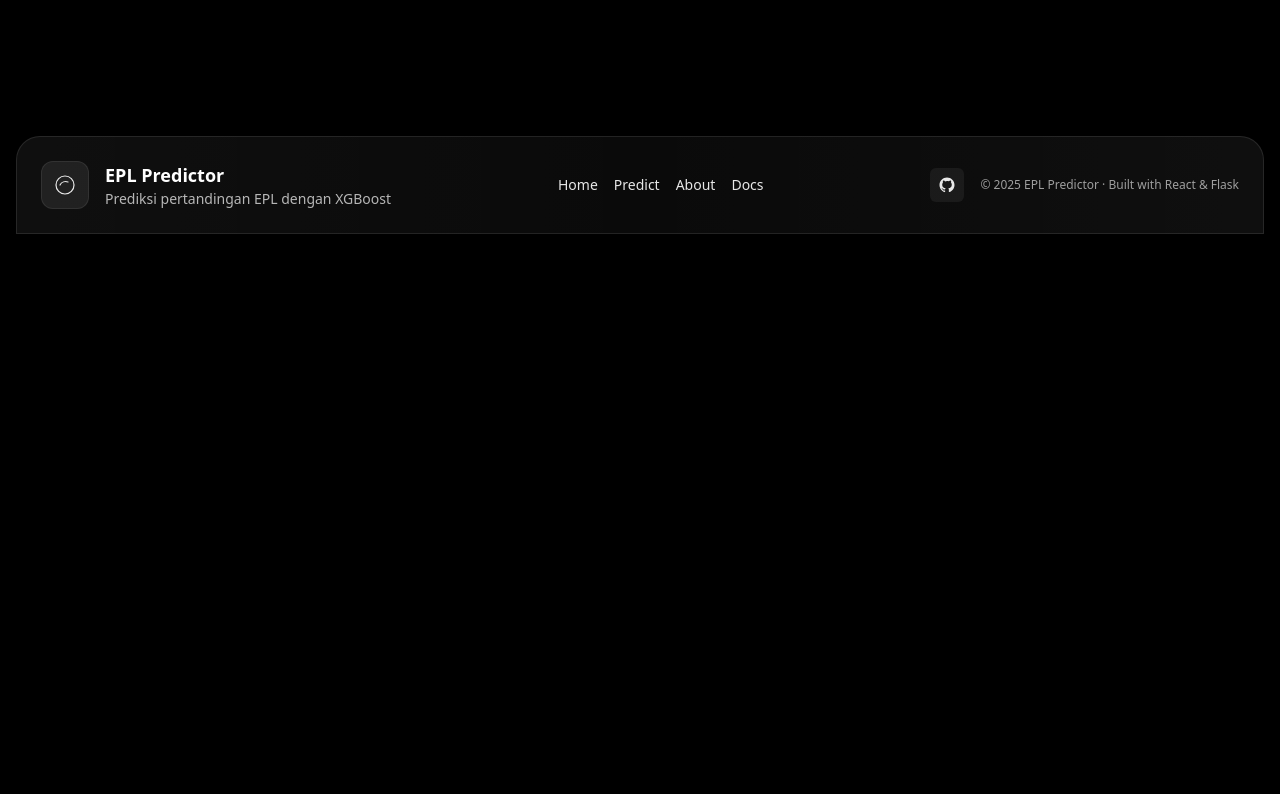
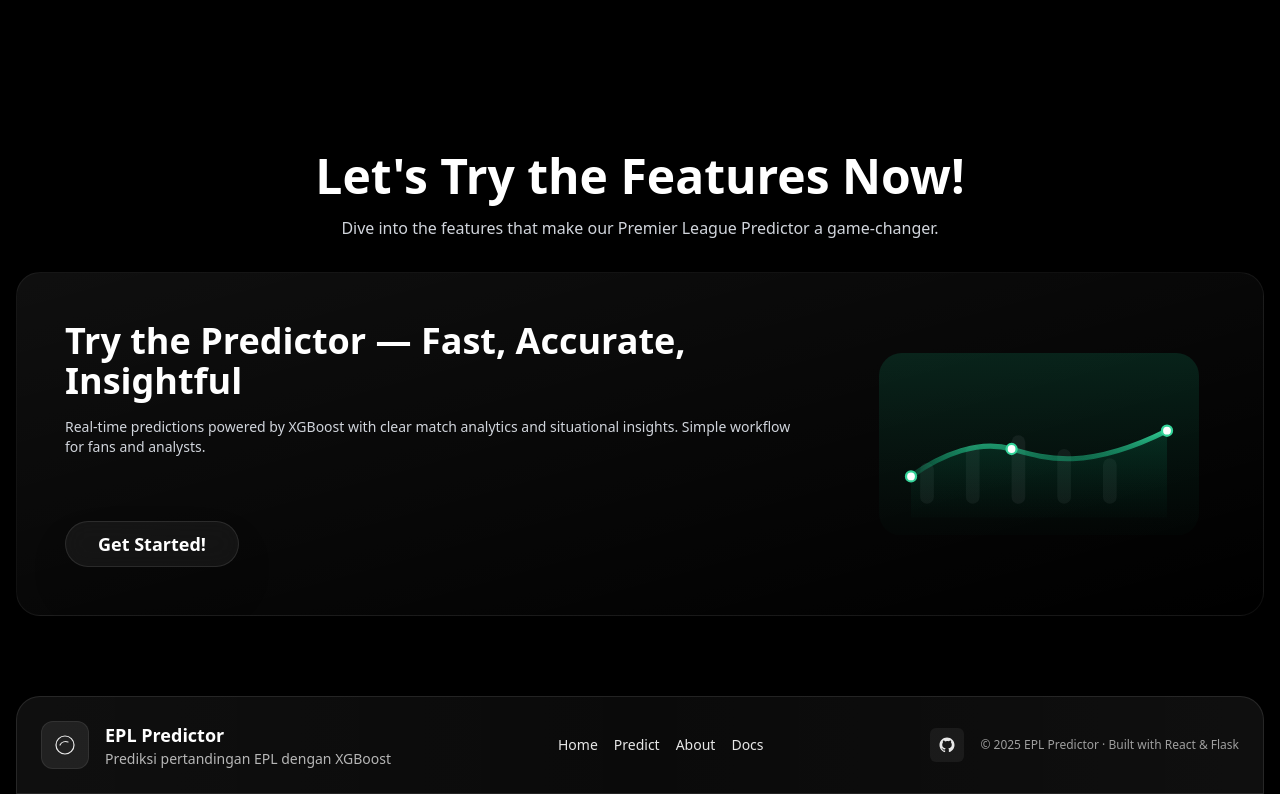
Before and after one commit to kullal/Premier-League-Prediction-Using-XGBoost, a React (Vite) app in the folder frontend/: page / in a window 1280 px wide. Shown: the part 1536-2330 px from the top of the page. Before the commit the page ends 1770 px from the top, so only its background shows below. Built offline with nearby package versions, Linux system fonts and the light colour scheme.

Commit message:
feat: add CTA in homepage

```diff
--- /dev/null
+++ b/frontend/src/components/CTAHomepage.jsx
@@ -0,0 +1,204 @@
+import React, { useEffect, useRef } from "react";
+import { Link } from "react-router-dom";
+import { gsap } from "gsap";
+
+export default function CTAHomepage() {
+  const sectionRef = useRef(null);
+
+  useEffect(() => {
+    const grid = sectionRef.current;
+    if (!grid) return;
+
+    const spotlightRadius = 260;
+    const glowColor = "34, 104, 57";
+
+    const spotlight = document.createElement("div");
+    spotlight.className = "global-spotlight";
+    spotlight.style.cssText = `
+      position: fixed;
+      width: ${spotlightRadius * 2}px;
+      height: ${spotlightRadius * 2}px;
+      border-radius: 50%;
+      pointer-events: none;
+      background: radial-gradient(circle,
+        rgba(${glowColor}, 0.14) 0%,
+        rgba(${glowColor}, 0.06) 20%,
+        transparent 60%);
+      z-index: 200;
+      opacity: 0;
+      transform: translate(-50%, -50%);
+      mix-blend-mode: screen;
+      transition: opacity 0.12s linear;
+    `;
+    document.body.appendChild(spotlight);
+
+    const cards = () => grid.querySelectorAll(".card");
+
+    const calc = (mouseX, mouseY, elRect) => {
+      const cx = elRect.left + elRect.width / 2;
+      const cy = elRect.top + elRect.height / 2;
+      const distance = Math.hypot(mouseX - cx, mouseY - cy) - Math.max(elRect.width, elRect.height) / 2;
+      return Math.max(0, distance);
+    };
+
+    const proximity = spotlightRadius * 0.5;
+    const fadeDistance = spotlightRadius * 0.75;
+
+    const onMove = (e) => {
+      const rect = grid.getBoundingClientRect();
+      const inside =
+        e.clientX >= rect.left && e.clientX <= rect.right && e.clientY >= rect.top && e.clientY <= rect.bottom;
+
+      if (!inside) {
+        gsap.to(spotlight, { opacity: 0, duration: 0.2, ease: "power2.out" });
+        cards().forEach(c => c.style.setProperty("--glow-intensity", "0"));
+        return;
+      }
+
+      let minDistance = Infinity;
+      cards().forEach(card => {
+        const r = card.getBoundingClientRect();
+        const d = calc(e.clientX, e.clientY, r);
+        minDistance = Math.min(minDistance, d);
+
+        const relativeX = ((e.clientX - r.left) / r.width) * 100;
+        const relativeY = ((e.clientY - r.top) / r.height) * 100;
+
+        let glow = 0;
+        if (d <= proximity) glow = 1;
+        else if (d <= fadeDistance) glow = (fadeDistance - d) / (fadeDistance - proximity);
+
+        card.style.setProperty("--glow-x", `${relativeX}%`);
+        card.style.setProperty("--glow-y", `${relativeY}%`);
+        card.style.setProperty("--glow-intensity", glow.toString());
+        card.style.setProperty("--glow-radius", `${spotlightRadius}px`);
+      });
+
+      gsap.to(spotlight, { left: e.clientX, top: e.clientY, duration: 0.08, ease: "power2.out" });
+
+      const targetOpacity =
+        minDistance <= proximity ? 0.6 : minDistance <= fadeDistance ? ((fadeDistance - minDistance) / (fadeDistance - proximity)) * 0.6 : 0;
+
+      gsap.to(spotlight, { opacity: targetOpacity, duration: 0.12, ease: "power2.out" });
+    };
+
+    const onLeave = () => {
+      cards().forEach(c => c.style.setProperty("--glow-intensity", "0"));
+      gsap.to(spotlight, { opacity: 0, duration: 0.18, ease: "power2.out" });
+    };
+
+    document.addEventListener("mousemove", onMove);
+    document.addEventListener("mouseleave", onLeave);
+
+    return () => {
+      document.removeEventListener("mousemove", onMove);
+      document.removeEventListener("mouseleave", onLeave);
+      spotlight.remove();
+    };
+  }, []);
+
+  return (
+    <section ref={sectionRef} className="max-w-7xl mx-auto mt-16 mb-8 px-4">
+      <style>
+        {`
+          /* card spotlight variables and pseudo glow */
+          .card {
+            --glow-x: 50%;
+            --glow-y: 50%;
+            --glow-intensity: 0;
+            --glow-radius: 220px;
+            --glow-color: 34, 104, 57;
+            position: relative;
+            transition: box-shadow .25s ease, transform .2s ease;
+          }
+          .card::after{
+            content: '';
+            position: absolute;
+            inset: 0;
+            background: radial-gradient(circle at var(--glow-x) var(--glow-y),
+              rgba(var(--glow-color), calc(var(--glow-intensity) * 0.9)) 0%,
+              rgba(var(--glow-color), calc(var(--glow-intensity) * 0.4)) 25%,
+              transparent 55%);
+            border-radius: inherit;
+            pointer-events: none;
+            z-index: 0;
+            mix-blend-mode: screen;
+            opacity: calc(var(--glow-intensity));
+            transition: opacity .18s linear;
+          }
+        `}
+      </style>
+
+      <h2 className="text-4xl md:text-5xl font-extrabold text-center mb-4">
+        Let's Try the Features Now!
+      </h2>
+      <p className="text-center text-gray-300 max-w-3xl mx-auto mb-8">
+        Dive into the features that make our Premier League Predictor a
+        game-changer.
+      </p>
+
+      <card className="card bg-gradient-to-br from-white/6 to-transparent border border-white/6 rounded-3xl p-6 flex flex-col md:flex-row items-center md:items-stretch gap-6">
+        <div className="flex-1 p-6" style={{ zIndex: 2 }}>
+          <h2 className="text-3xl md:text-4xl font-bold">
+            Try the Predictor — Fast, Accurate, Insightful
+          </h2>
+          <p className="text-gray-300 text-sm mt-4 mb-16">
+            Real-time predictions powered by XGBoost with clear match analytics
+            and situational insights. Simple workflow for fans and analysts.
+          </p>
+          <Link to={"/predict"}>
+            <span className="inline-block py-2 px-8 bg-white/5 backdrop-blur-md border border-white/10 shadow-2xl text-lg font-semibold text-white rounded-full hover:bg-white/15 transition-colors duration-300" style={{ zIndex: 2 }}>
+              Get Started!
+            </span>
+          </Link>
+        </div>
+
+        <div className="hidden md:flex w-1/3 p-6 items-center justify-center" style={{ zIndex: 2 }}>
+          <div className="w-full max-w-xs">
+            <svg viewBox="0 0 140 80" width="100%" height="100%" aria-hidden="true" role="img">
+              <defs>
+                <linearGradient id="spark" x1="0" x2="0" y1="0" y2="1">
+                  <stop offset="0%" stopColor="#34d399" stopOpacity="0.95" />
+                  <stop offset="100%" stopColor="#10b981" stopOpacity="0.18" />
+                </linearGradient>
+                <linearGradient id="area" x1="0" x2="0" y1="0" y2="1">
+                  <stop offset="0%" stopColor="#10b981" stopOpacity="0.16" />
+                  <stop offset="100%" stopColor="#059669" stopOpacity="0.02" />
+                </linearGradient>
+              </defs>
+
+              <rect x="0" y="0" width="140" height="80" rx="10" fill="url(#area)" />
+
+              <g fill="#e2e8f0" fillOpacity="0.06" transform="translate(18,30)">
+                <rect x="0" y="18" width="6" height="18" rx="3" />
+                <rect x="20" y="10" width="6" height="26" rx="3" />
+                <rect x="40" y="6" width="6" height="30" rx="3" />
+                <rect x="60" y="12" width="6" height="24" rx="3" />
+                <rect x="80" y="16" width="6" height="20" rx="3" />
+              </g>
+
+              <path d="M14 54 C 28 44, 44 38, 58 42 C 72 46, 90 52, 126 34"
+                fill="none"
+                stroke="url(#spark)"
+                strokeWidth="2.2"
+                strokeLinecap="round"
+                strokeLinejoin="round"
+                opacity="0.98"
+              />
+
+              <path d="M14 54 C 28 44, 44 38, 58 42 C 72 46, 90 52, 126 34 L126 72 L14 72 Z"
+                fill="url(#area)"
+              />
+
+              <g fill="#fff" stroke="#34d399" strokeWidth="1">
+                <circle cx="14" cy="54" r="2.2" />
+                <circle cx="58" cy="42" r="2.2" />
+                <circle cx="126" cy="34" r="2.2" />
+              </g>
+            </svg>
+          </div>
+        </div>
+      </card>
+    </section>
+  );
+}
--- a/frontend/src/pages/Home.jsx
+++ b/frontend/src/pages/Home.jsx
@@ -3,6 +3,7 @@
 import Background from "../components/HomeBackground";
 import heroImage from "../assets/Premier-League-Logo-White.png";
 import FeatureList from "../components/FeatureList";
+import CTAHomepage from "../components/CTAHomepage";
 
 function Home() {
   return (
@@ -15,7 +16,6 @@
           speed={0.32}
         />
       </div>
-
       <div className="relative z-10 flex flex-col items-center justify-center min-h-screen p-8">
         <div className="max-w-7xl flex mx-auto">
           <div className="w-5/8 space-y-8">
@@ -45,6 +45,7 @@
         </div>
       </div>
       <FeatureList />
+      <CTAHomepage />
     </div>
   );
 }
```
Also changed, not shown: 1 other file (tests, documents, lock files or other folders).
